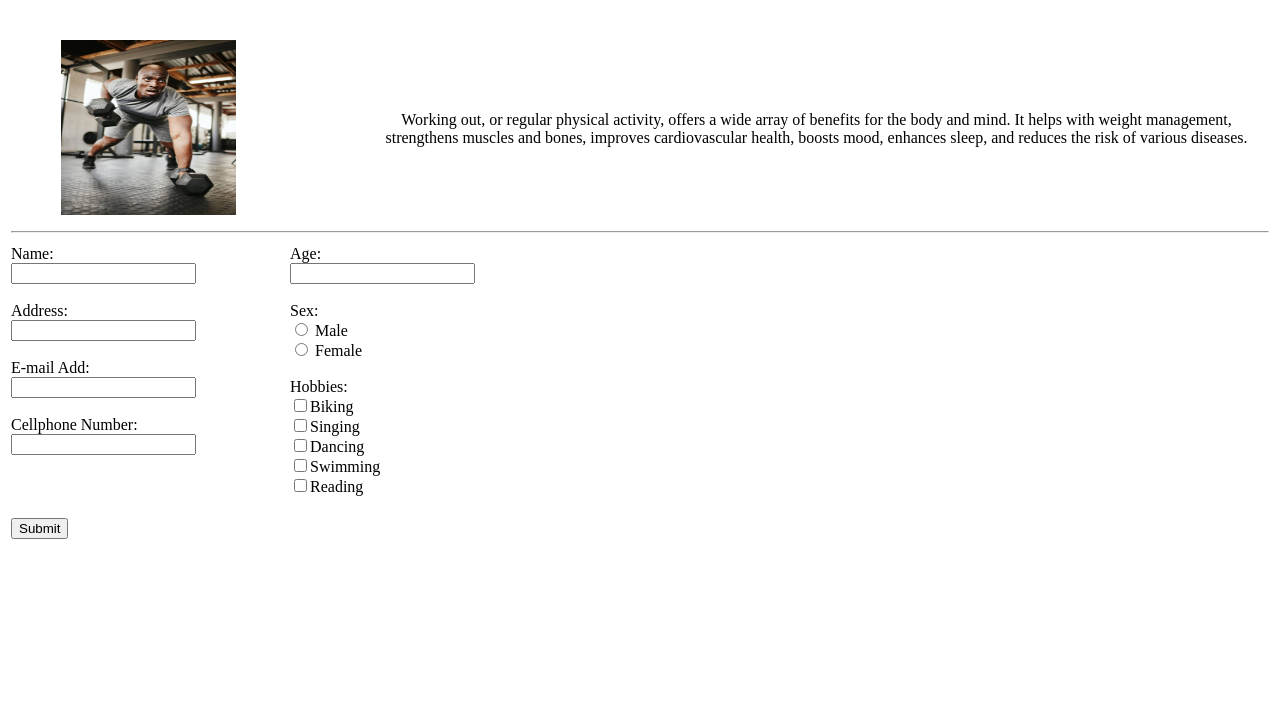
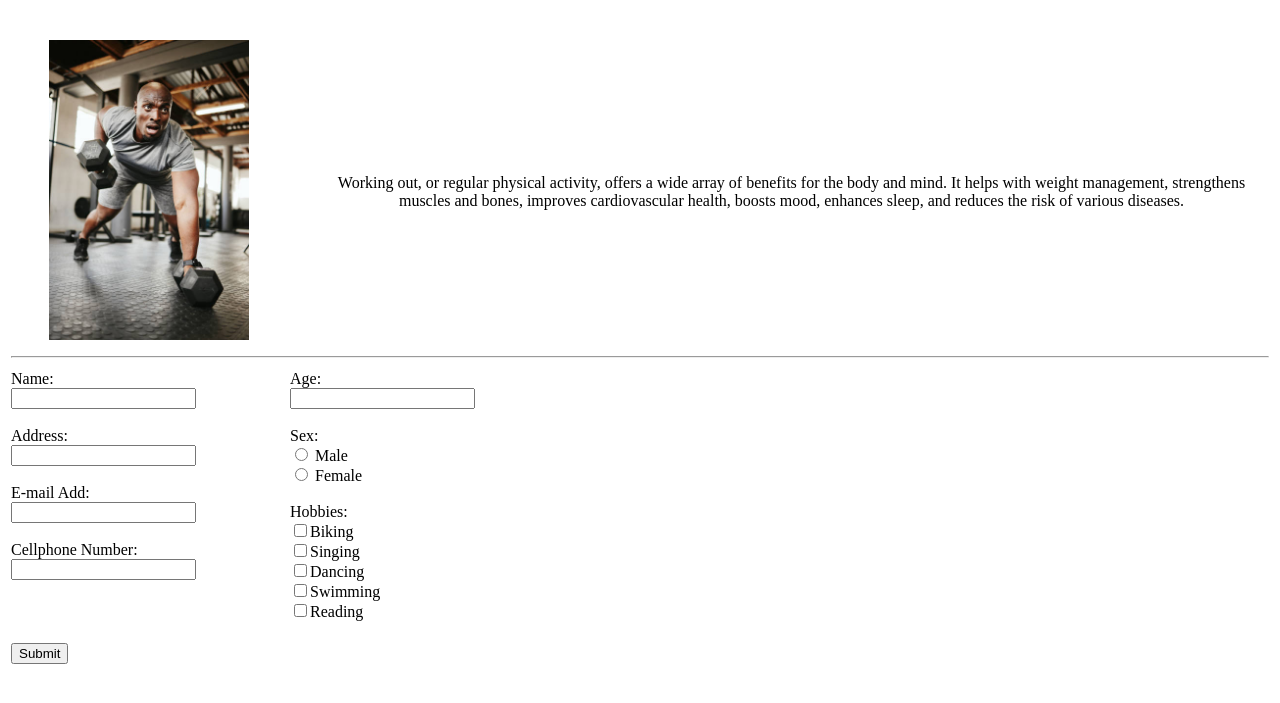
Before and after one commit to kyle-aguirre1/form101, a plain HTML site: page index.html in a window 1280 px wide. Shown: the part 61-764 px from the top of the page. Drawn offline with Linux system fonts and the light colour scheme.

Commit message:
Update index.html

```diff
--- a/index.html
+++ b/index.html
@@ -12,9 +12,9 @@
 <table>
 <tr>
   <td align="center" width="275">
-    <img src="working_out_man.jpg" alt="A man exercising" style="width:175px; height:175px;">
+    <img src="working_out_man.jpg" alt="A man exercising" style="width:200px; height:200x;">
   </td>
-<td align="left" style="padding-left: 75px;">
+<td align="left" style="padding-left: 25px;">
   <p style="text-align:center">Working out, or regular physical activity, offers a wide array of benefits for the body and mind. It helps with weight management, strengthens muscles and bones, improves cardiovascular health, boosts mood, enhances sleep, and reduces the risk of various diseases.</p>
 </td>
 
```
